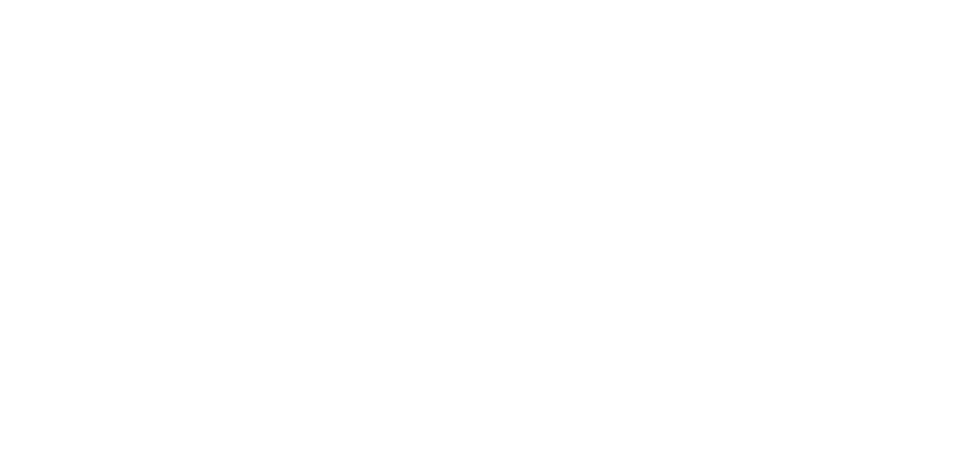
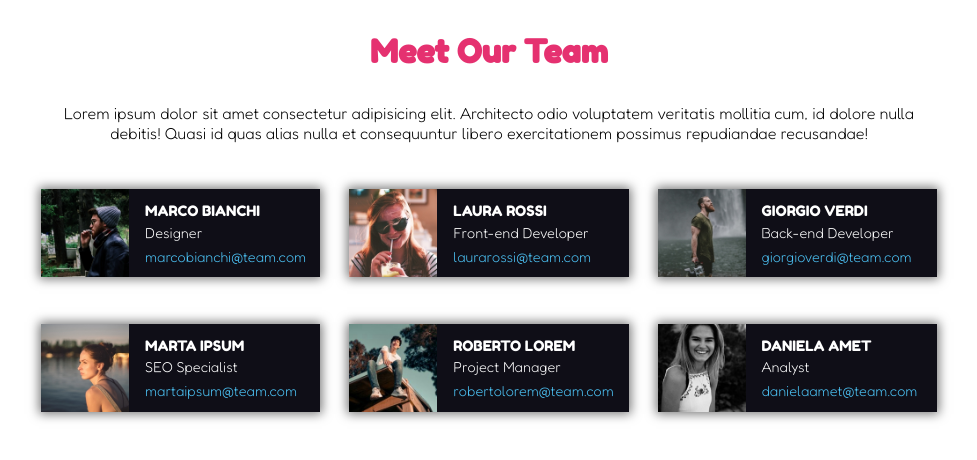
Before and after one commit to RenatoFringuello/-html-css-float-cards, a plain HTML site: page index.html in a window 1280 px wide. Shown: the whole page, without its empty margins (151-1128 px from the left). Drawn offline with Linux system fonts and the light colour scheme.

Commit message:
implement header and card sections

```diff
--- a/css/style.css
+++ b/css/style.css
@@ -0,0 +1,65 @@
+*{
+    padding:0;
+    margin:0;
+    box-sizing: border-box;
+}
+
+.clearfix::after{
+    content: '';
+    display: table;
+    clear: both;
+}
+body{
+    font-family: 'Fredoka', sans-serif;
+}
+a{
+    text-decoration: none;
+    color:#4cc2f4;
+}
+
+header{
+    text-align: center;
+}
+header > h1{
+    padding: 2rem 0;
+    color:#e53170;
+}
+
+article{
+    background-color: #0f0e17;
+    color:white;
+    box-shadow: 0 0 10px 0.1rem #0008;
+    margin:2.9rem 1.8rem 0;
+    width: calc(100% / 3 - 1.2rem);
+}
+article > img{
+    height: 5.5rem;
+    margin-right: 1rem;
+}
+
+section.container article:nth-child(3n),
+section.container article:nth-child(3n + 1){
+    margin: 2.9rem 0 0;
+}
+
+.container{
+    margin: 0 auto;
+    width: 70%;
+}
+
+.float-left{
+    float: left;
+}
+
+.fredoka{
+    font-family: 'Fredoka One', sans-serif;
+}
+
+.contact-info{
+    padding: 0.5rem 0;
+    text-align: start;
+}
+.contact-info *{
+    margin: 0.3rem 0;
+    font-size: 0.9rem;
+}
--- a/index.html
+++ b/index.html
@@ -5,11 +5,74 @@
         <meta http-equiv="X-UA-Compatible" content="IE=edge">
         <meta name="viewport" content="width=device-width, initial-scale=1.0">
 
-        <title>Boolean - Contacts</title>
+        <title>Team - Contacts</title>
 
         <link rel="stylesheet" href="css/style.css">
+        <!-- google fonts -->
+        <!-- fredoka -->
+        <link rel="preconnect" href="https://fonts.googleapis.com">
+        <link rel="preconnect" href="https://fonts.gstatic.com" crossorigin>
+        <link href="https://fonts.googleapis.com/css2?family=Fredoka+One&family=Fredoka:wght@300&display=swap" rel="stylesheet">
     </head>
     <body>
-
+        <main>
+            <header class="container">
+                <h1 class="fredoka">Meet Our Team</h1>
+                <p>
+                   Lorem ipsum dolor sit amet consectetur adipisicing elit. Architecto odio voluptatem veritatis mollitia cum, id dolore nulla debitis! Quasi id quas alias nulla et consequuntur libero exercitationem possimus repudiandae recusandae!
+                </p>
+            </header>
+            <!-- cards section -->
+            <section class="container clearfix">
+                <article class="float-left clearfix">
+                    <img class="float-left" src="img/male1.png" alt="MARCO BIANCHI">
+                    <div class="contact-info">
+                        <div class="name fredoka">MARCO BIANCHI</div>
+                        <div class="occupation">Designer</div>
+                        <a href="mailto:marcobianchi@team.com">marcobianchi@team.com</a>
+                    </div>
+                </article>
+                <article class="float-left clearfix">
+                    <img class="float-left" src="img/female1.png" alt="LAURA ROSSI">
+                    <div class="contact-info">
+                        <div class="name fredoka">LAURA ROSSI</div>
+                        <div class="occupation">Front-end Developer</div>
+                        <a href="mailto:laurarossi@team.com">laurarossi@team.com</a>
+                    </div>
+                </article>
+                <article class="float-left clearfix">
+                    <img class="float-left" src="img/male2.png" alt="GIORGIO VERDI">
+                    <div class="contact-info">
+                        <div class="name fredoka">GIORGIO VERDI</div>
+                        <div class="occupation">Back-end Developer</div>
+                        <a href="mailto:giorgioverdi@team.com">giorgioverdi@team.com</a>
+                    </div>
+                </article>
+                <article class="float-left clearfix">
+                    <img class="float-left" src="img/female2.png" alt="MARTA IPSUM">
+                    <div class="contact-info">
+                        <div class="name fredoka">MARTA IPSUM</div>
+                        <div class="occupation">SEO Specialist</div>
+                        <a href="mailto:martaipsum@team.com">martaipsum@team.com</a>
+                    </div>
+                </article>
+                <article class="float-left clearfix">
+                    <img class="float-left" src="img/male3.png" alt="ROBERTO LOREM">
+                    <div class="contact-info">
+                        <div class="name fredoka">ROBERTO LOREM</div>
+                        <div class="occupation">Project Manager</div>
+                        <a href="mailto:robertolorem@team.com">robertolorem@team.com</a>
+                    </div>
+                </article>
+                <article class="float-left clearfix">
+                    <img class="float-left" src="img/female3.png" alt="DANIELA AMET">
+                    <div class="contact-info">
+                        <div class="name fredoka">DANIELA AMET</div>
+                        <div class="occupation">Analyst</div>
+                        <a href="mailto:danielaamet@team.com">danielaamet@team.com</a>
+                    </div>
+                </article>
+            </section>
+        </main>
     </body>
 </html>
```
